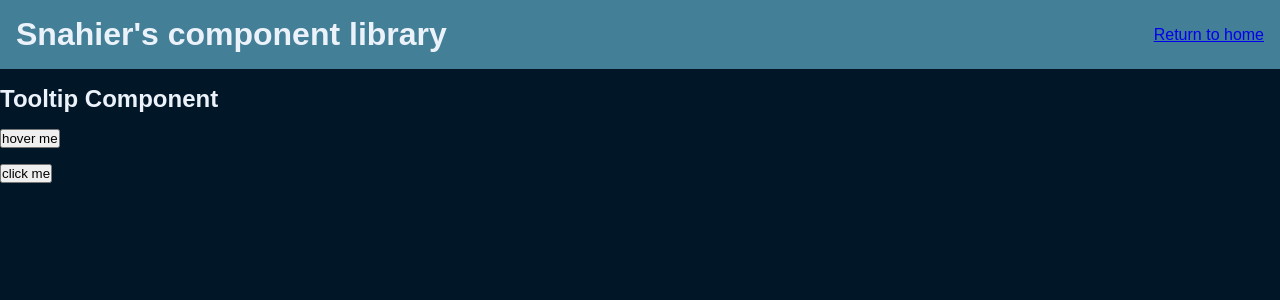
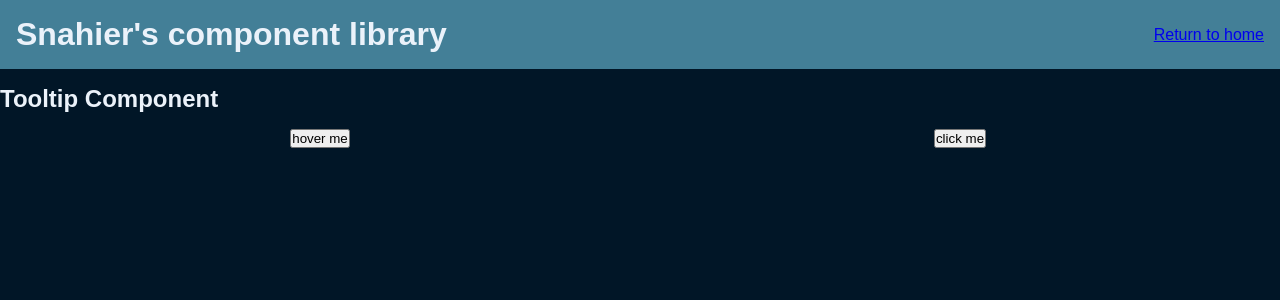
Before and after one commit to Snahier/snahier-react-tools, a React (Create React App) app: page /tooltip in a window 1280 px wide. Shown: the top 300 px of the page. Built offline with nearby package versions, Linux system fonts and the light colour scheme.

Commit message:
Add grid

```diff
--- a/src/pages/Tooltip/index.tsx
+++ b/src/pages/Tooltip/index.tsx
@@ -1,6 +1,6 @@
 import { Header } from "../../components/Header"
 import { Tooltip } from "../../components/Tooltip"
-import { StyledPageTooltip } from "./styles"
+import { ButtonsContainer, StyledPageTooltip } from "./styles"
 
 interface PageTooltipProps {}
 
@@ -10,6 +10,7 @@ export const PageTooltip: React.FC<PageTooltipProps> = () => {
       <Header />
       <h2>Tooltip Component</h2>
 
+      <ButtonsContainer>
         <Tooltip>
           <button>hover me</button>
         </Tooltip>
@@ -17,6 +18,7 @@ export const PageTooltip: React.FC<PageTooltipProps> = () => {
         <Tooltip>
           <button>click me</button>
         </Tooltip>
+      </ButtonsContainer>
     </StyledPageTooltip>
   )
 }
--- a/src/pages/Tooltip/styles.ts
+++ b/src/pages/Tooltip/styles.ts
@@ -1,3 +1,10 @@
 import styled from "styled-components/macro"
 
 export const StyledPageTooltip = styled.div``
+
+export const ButtonsContainer = styled.div`
+  display: grid;
+  grid-auto-flow: column;
+  grid-auto-columns: 1fr;
+  justify-items: center;
+`
```
Also changed, not shown: 1 other file (tests, documents, lock files or other folders). Lines whose indentation alone changed are shown as unchanged.
